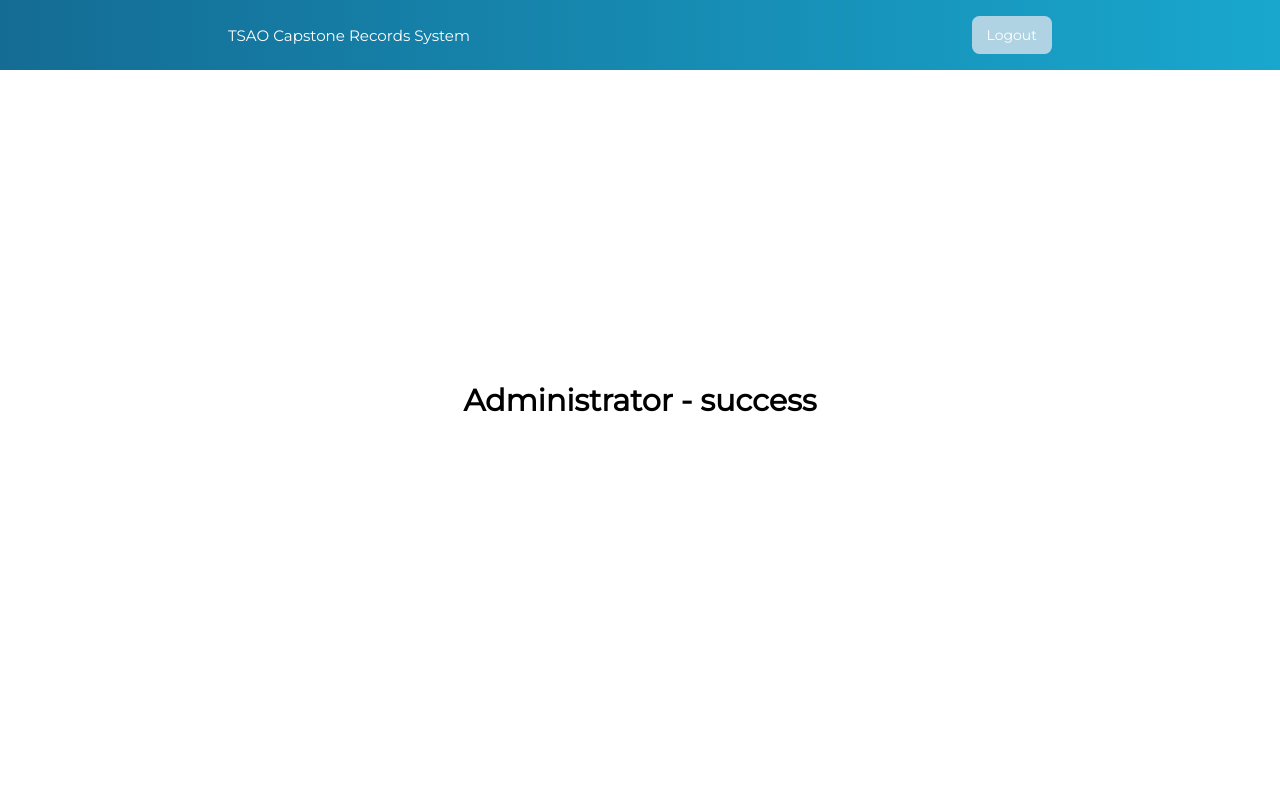
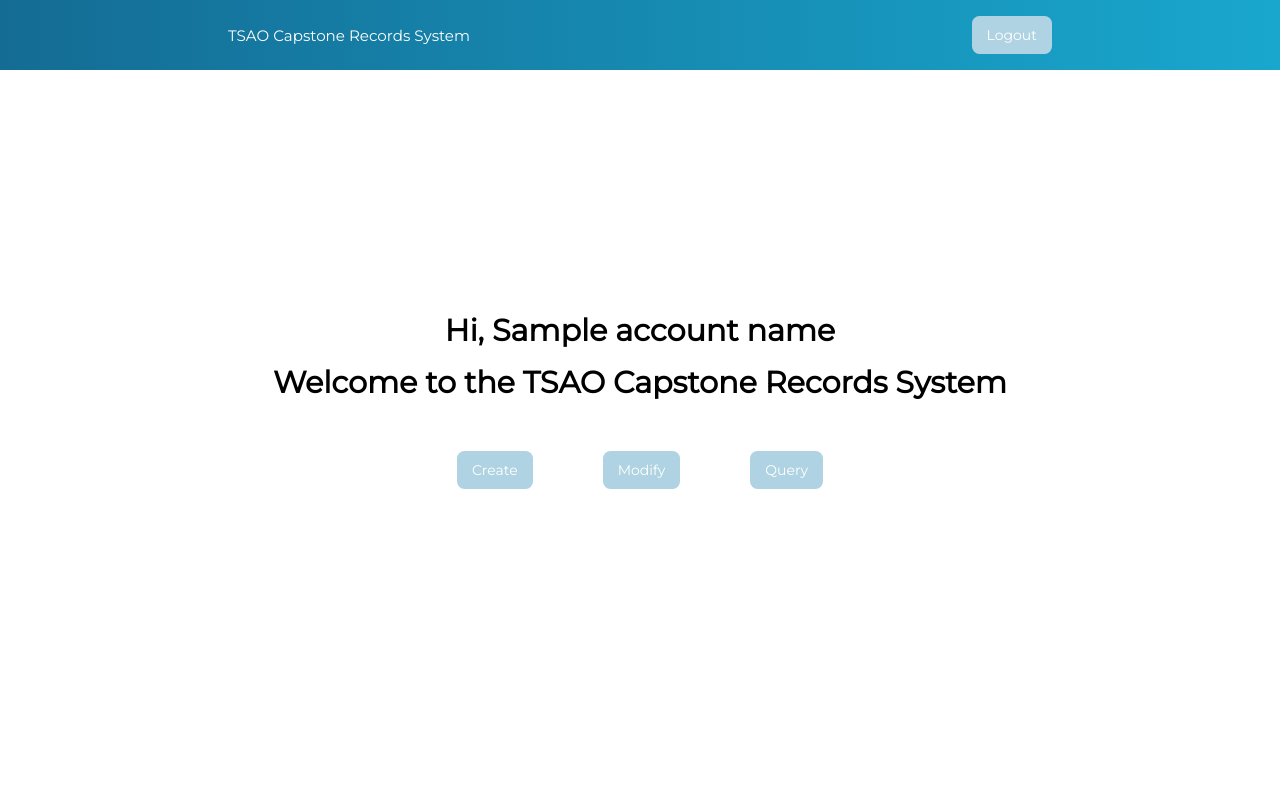
Before and after one commit to YaSwe/week8, a Flask app: template templates/dashboard.html in a window 1280 px wide. Run offline with Flask 3, Linux system fonts and the light colour scheme; the template is opened without the code that fills it: most values are stand-ins (such as "Sample title", 1, 10 or a date in 2020).

Commit message:
Feat: Added normaluser and administrator main pages

```diff
--- a/account.py
+++ b/account.py
@@ -33,9 +33,9 @@ def login():
                 session['account_type'] = account[4]
 
                 if account[4] == 'Normal User':
-                    return render_template('dashboard.html', account_type='Normal User')
+                    return render_template('dashboard.html', accountName=account[1], account_type='Normal User')
                 elif account[4] == 'Administrator':
-                    return render_template('dashboard.html', account_type='Administrator')
+                    return render_template('dashboard.html', accountName=account[1], account_type='Administrator')
             else:
                 # If account is not approved, display error
                 return render_template('login.html', error='Account not approved')
--- a/static/css/main.css
+++ b/static/css/main.css
@@ -43,10 +43,10 @@ html {
 
 /* Content */
 
-.content {
-    display: grid;
-    grid-template-rows: 1fr;
-    justify-items: center;
+main {
+    display: flex;
+    flex-direction: column;
+    justify-content: center;
     align-items: center;
     min-height: 100vh;
 }
@@ -153,6 +153,20 @@ input:not(:placeholder-shown) + .label label {
     margin-top: 3rem;
 }
 
+/* Main Page */
+.greetings {
+    text-align: center;
+    display: flex;
+    flex-direction: column;
+    gap: 15px;
+}
+
+.normalUserBtns {
+    display: flex;
+    gap: 70px;
+    margin-top: 50px;
+}
+
 
 /* Buttons */
 
--- a/templates/dashboard.html
+++ b/templates/dashboard.html
@@ -9,12 +9,25 @@
 </div>
 
 {% if account_type == 'Normal User' %}
-<main class="content">
-    <h1>Normal user - success</h1>
+<main class="mainPage">
+        <h1>Hi, {{ accountName }}</h1>
+        <h1>Welcome to the TSAO Capstone Records System</h1>
+        <div class="normalUserBtns">
+            <a class="btn createCapstoneBtn" href="/createCapstone">Create</a>
+            <a class="btn queryCapstoneBtn" href="/queryCapstone">Query</a>
+        </div>
 </main>
 {% else %}
-<main class="content">
-    <h1>Administrator - success</h1>
+<main class="mainPage">
+    <div class="greetings">
+        <h1>Hi, {{ accountName }}</h1>
+        <h1>Welcome to the TSAO Capstone Records System</h1>
+    </div>
+    <div class="normalUserBtns">
+        <a class="btn createCapstoneBtn" href="/createCapstone">Create</a>
+        <a class="btn modifyAccountsBtn" href="/modifyAccounts">Modify</a>
+        <a class="btn queryCapstoneBtn" href="/queryCapstone">Query</a>
+    </div>
 </main>
 {% endif %}
 
```
